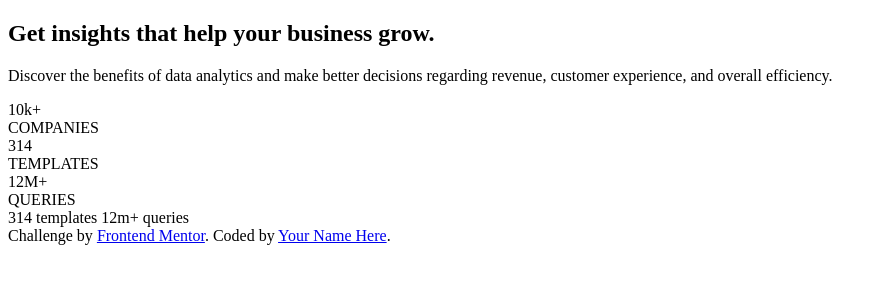
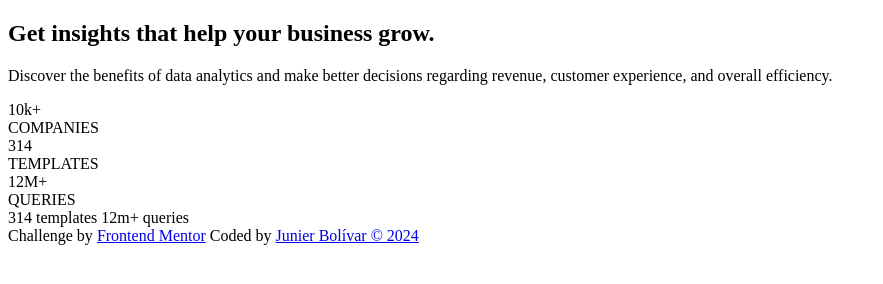
Before and after one commit to Junbol-Frontend-Mentor/stats-preview-card-component, a plain HTML site: page index.html in a window 1280 px wide. Shown: the whole page, without its empty margins (0-883 px from the left). Drawn offline with Linux system fonts and the light colour scheme.

Commit message:
add footer

```diff
--- a/index.html
+++ b/index.html
@@ -45,9 +45,11 @@
 
     314 templates 12m+ queries
 
-    <div class="attribution">
-      Challenge by <a href="https://www.frontendmentor.io?ref=challenge" target="_blank">Frontend Mentor</a>. Coded by
-      <a href="#">Your Name Here</a>.
-    </div>
+    <footer>
+      <div class="attribution">
+        Challenge by <a href="https://www.frontendmentor.io?ref=challenge" target="_blank">Frontend Mentor</a> Coded by
+        <a href="https://www.frontendmentor.io/profile/Junbol" target="_blank">Junier Bolívar © 2024</a>
+      </div>
+    </footer>
   </body>
 </html>
```
Also changed, not shown: 1 other file.
